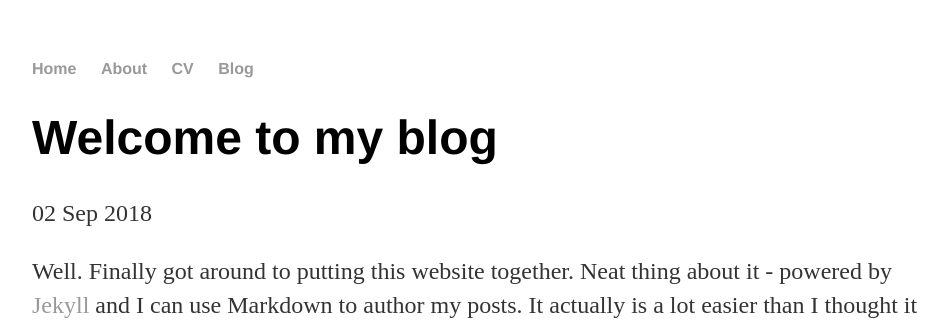
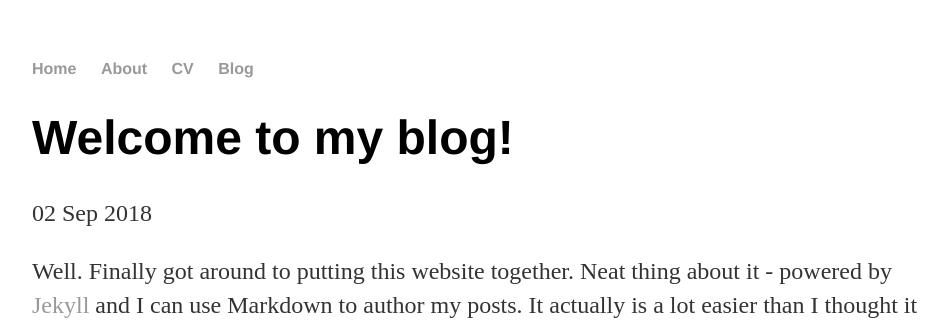
Before and after one commit to prarthanabhattarai/prarthanabhattarai.github.io, a Jekyll site: the page built from _posts/2018-09-02-prarthana-bhattarai-site-launched.md, in a window 1280 px wide. Shown: the top 320 px of the page, without its empty margins (160-1108 px from the left). Built offline with Jekyll 4.4.1, drawn with Linux system fonts in a browser that asks for light colours.

```diff
--- a/_posts/2018-09-02-prarthana-bhattarai-site-launched.md
+++ b/_posts/2018-09-02-prarthana-bhattarai-site-launched.md
@@ -1,6 +1,6 @@
 ---
 layout: post
-title: "Welcome to my blog"
+title: "Welcome to my blog!"
 date: 2018-09-02
 ---
 
```
